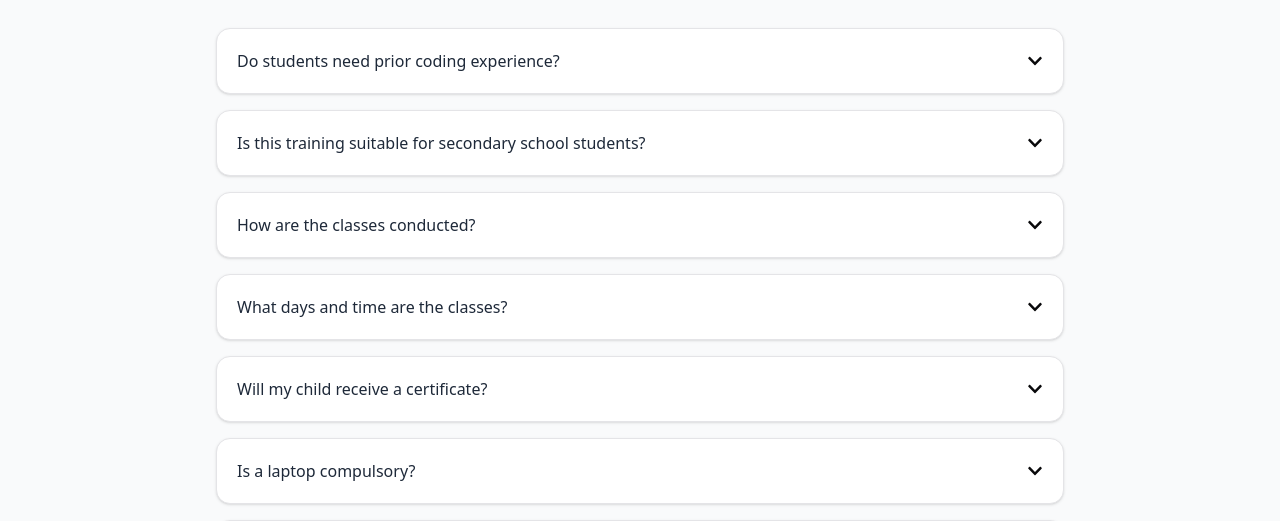
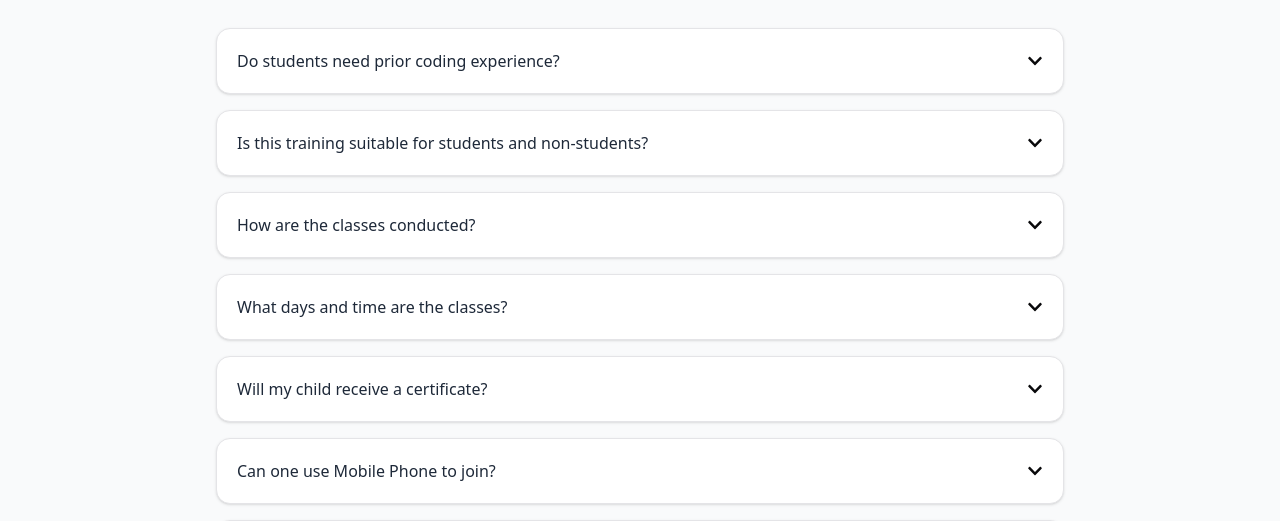
Before and after one commit to VictorKingsHub/technologies, a Next.js app: page /academy in a window 1280 px wide. Shown: the part 4360-4881 px from the top of the page. Built offline with nearby package versions, Linux system fonts and the light colour scheme.

Commit message:
FAQ update

```diff
--- a/src/components/academy/FAQ.tsx
+++ b/src/components/academy/FAQ.tsx
@@ -6,31 +6,31 @@ import { FaChevronDown } from 'react-icons/fa'
 const faqs = [
   {
     q: 'Do students need prior coding experience?',
-    a: 'No. This training is beginner-friendly and designed for students with little or no coding experience.',
+    a: 'No, not a requirement.',
   },
   {
-    q: 'Is this training suitable for secondary school students?',
-    a: 'Yes. The program is specially designed for JSS2, JSS3, SS1, SS2, and SS3 students.',
+    q: 'Is this training suitable for students and non-students?',
+    a: 'Yes.',
   },
   {
     q: 'How are the classes conducted?',
-    a: 'All classes are conducted online through live sessions, with additional support via WhatsApp.',
+    a: 'All classes are conducted online',
   },
   {
     q: 'What days and time are the classes?',
-    a: 'Classes are held twice a week. Exact days and time will be communicated after enrolment.',
+    a: 'Classes hold Monday - Fridays.',
   },
   {
     q: 'Will my child receive a certificate?',
     a: 'Yes. Students who complete the training will receive a digital Certificate of Completion from Taughtlevel Technologies.',
   },
   {
-    q: 'Is a laptop compulsory?',
-    a: 'Yes. A laptop is strongly recommended for effective participation in the training.',
+    q: 'Can one use Mobile Phone to join?',
+    a: 'Yes. Mobile Phone, Tablet and Laptop can be used to join the training.',
   },
   {
     q: 'How long is the training?',
-    a: 'The training runs from January to August 2025, covering a total of 8 months.',
+    a: 'The training runs from June to December 2026, covering a total of 7 months.',
   },
   {
     q: 'How do I enroll my child?',
```
